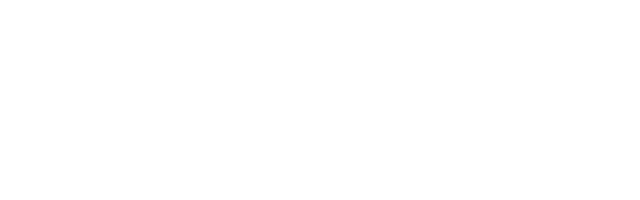
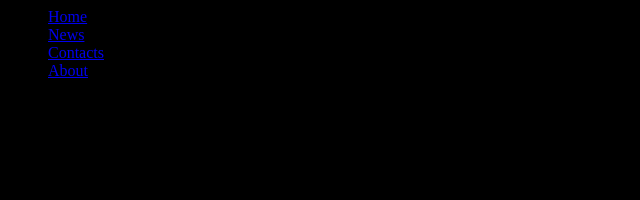
Before and after one commit to Notdiego3019/ProyectoAlpha30, a plain HTML site: page Main file.html in a window 1280 px wide. Shown: the whole page, without its empty margins (0-640 px from the left). Drawn offline with Linux system fonts and the light colour scheme.

Commit message:
basic changes

```diff
--- a/Files/CSS.css
+++ b/Files/CSS.css
@@ -1,3 +1,3 @@
 html {
-
+    background-color: black;
 }
--- a/Main file.html
+++ b/Main file.html
@@ -1,2 +1,21 @@
 <html>
+    <link rel="stylesheet" href="Files/CSS.css">
+    <body>
+        <ul>
+            <li><a href="Main file.html">Home</a></li>
+            <li><a href="new.html">News</a></li>
+            <li><a href="contact.html">Contacts</a></li>
+            <li><a href="about.html">About</a></li>
+        </ul>
+        <div>
+            <h1>
+                Hello there & welcome to my restaurant.
+            </h1>
+        </div>
+        <div>
+            <h1>
+                Please feel free to tell me if you like it.
+            </h1>
+        </div>
+    </body>
 </html>
```
